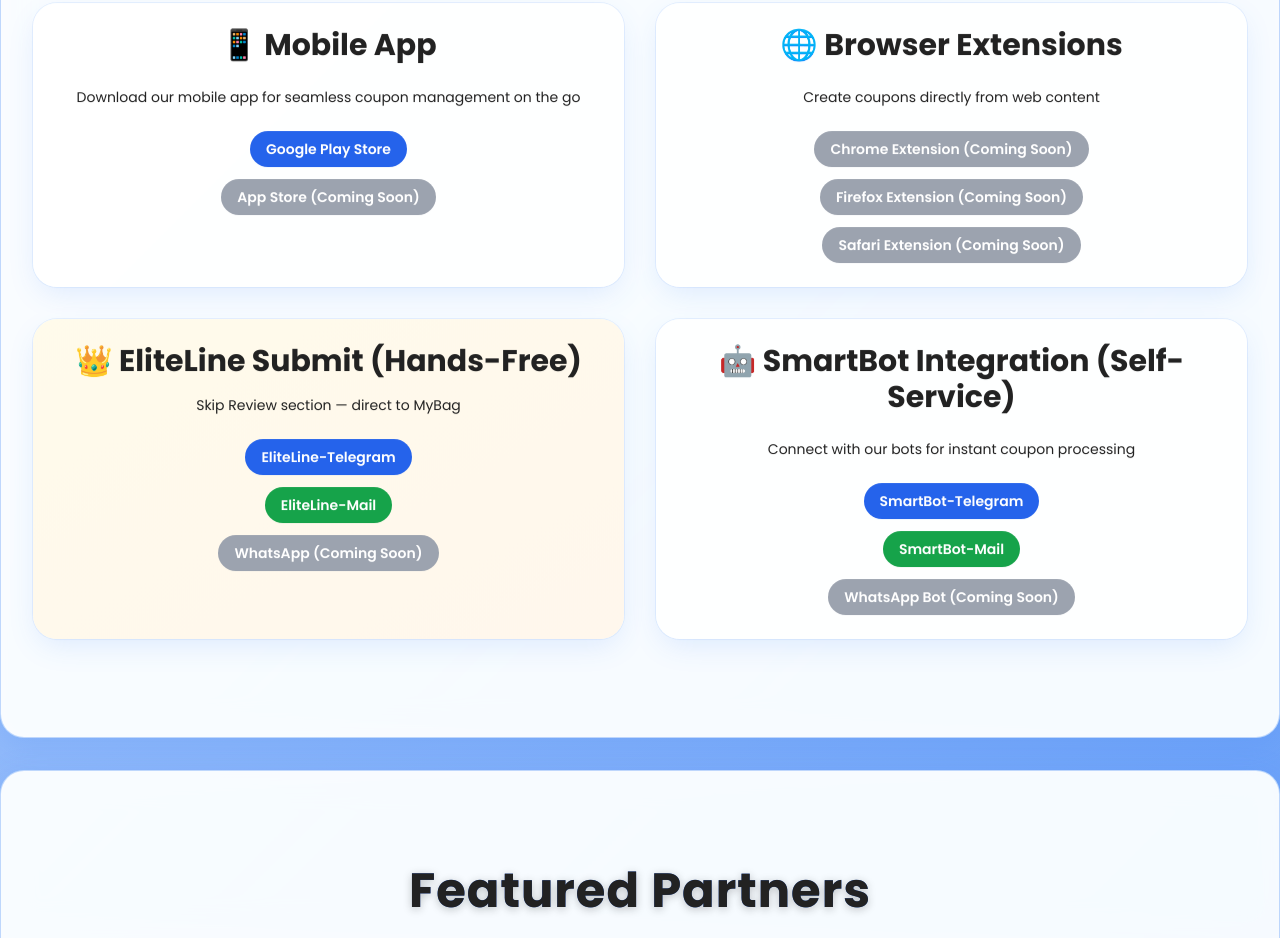
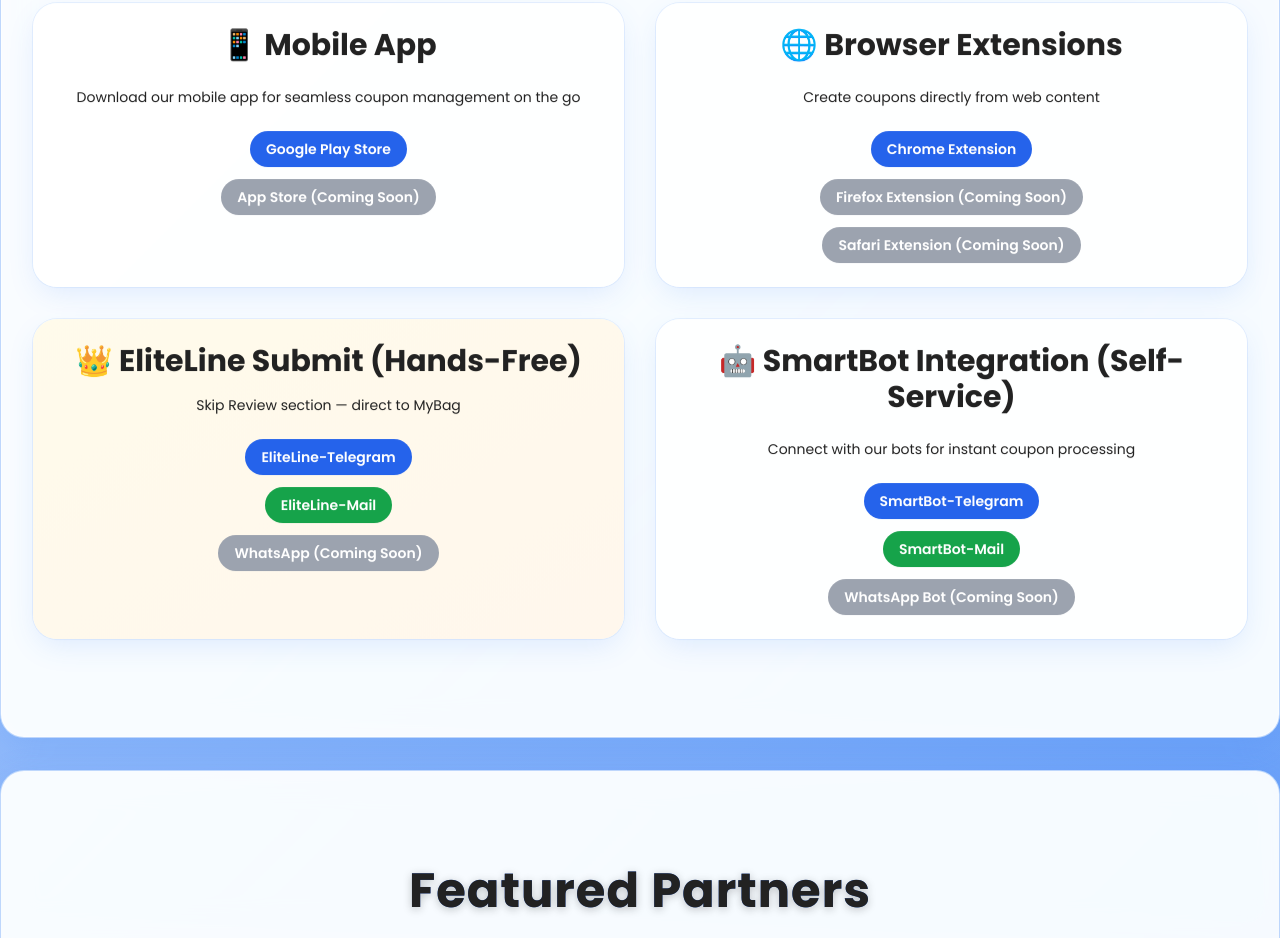
Before and after one commit to sagarsathebiz/mycoupnbag-intro-page, a plain HTML site: page index.html in a window 1280 px wide. Shown: the part 5936-6874 px from the top of the page. Drawn offline with nearby package versions, Linux system fonts and the light colour scheme.

Commit message:
Chrome store published

```diff
--- a/index.html
+++ b/index.html
@@ -1855,8 +1855,8 @@ a:hover {
           <h3 class="text-2xl md:text-3xl font-bold text-center mb-6 text-[#1e40af]">🌐 Browser Extensions</h3>
           <p class="text-center mb-6 text-sm">Create coupons directly from web content</p>
           <div class="flex flex-col gap-3 items-center">
-            <a href="#" class="bg-gray-400 text-white px-4 py-2 rounded-full text-sm font-semibold hover:bg-gray-500 transition-colors cursor-not-allowed inline-block">
-              Chrome Extension (Coming Soon)
+            <a href="https://chromewebstore.google.com/detail/mycouponbag-%E2%80%93-your-ai-pow/edefgiakgmeebookepicjalibeibpeio" target="_blank" class="bg-blue-600 text-white px-4 py-2 rounded-full text-sm font-semibold hover:bg-blue-700 transition-colors inline-block">
+              Chrome Extension
             </a>
             <a href="#" class="bg-gray-400 text-white px-4 py-2 rounded-full text-sm font-semibold hover:bg-gray-500 transition-colors cursor-not-allowed inline-block">
               Firefox Extension (Coming Soon)
```
